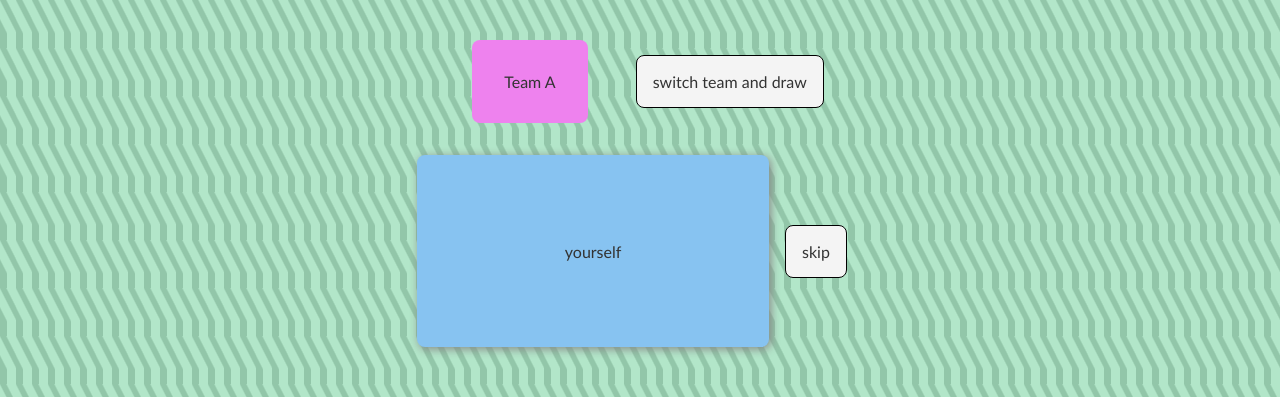
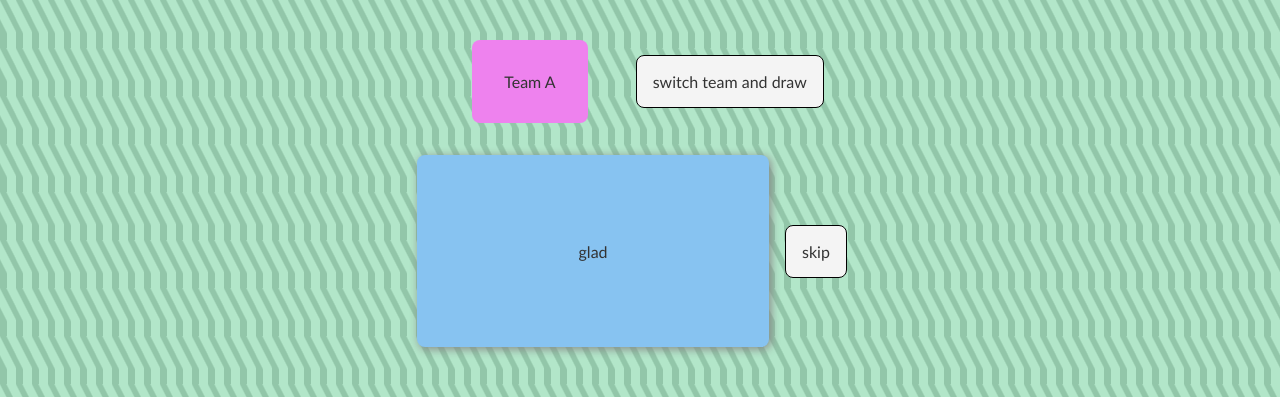
Before and after one commit to caseywatts/lyricsss-svelte, a Svelte app: page / in a window 1280 px wide. Shown: the top 397 px of the page. Built offline with nearby package versions, Linux system fonts and the light colour scheme.

Commit message:
teams or no teams

```diff
--- a/src/App.svelte
+++ b/src/App.svelte
@@ -23,6 +23,7 @@
 		switchTeam();
 		drawAnotherCard();
 	};
+	let playingWithTeams = true;
 </script>
 
 <style>
@@ -73,12 +74,18 @@
 
 <div class="app">
 	<div class="flex-center">
-		<div class="team {currentTeamClass}">{currentTeamName}</div>
-		<button class="lolbutton" on:click={switchTeamAndDraw}>switch team and
-			draw</button>
+		{#if playingWithTeams}
+			<div class="team {currentTeamClass}">{currentTeamName}</div>
+			<button class="lolbutton" on:click={switchTeamAndDraw}>switch team
+				and draw</button>
+		{/if}
 	</div>
 	<div class="flex-center">
 		<div class="card flex-center">{currentCard}</div>
-		<button class="lolbutton" on:click={drawAnotherCard}>skip</button>
+		{#if playingWithTeams}
+			<button class="lolbutton" on:click={drawAnotherCard}>skip</button>
+		{:else}
+			<button class="lolbutton" on:click={drawAnotherCard}>draw</button>
+		{/if}
 	</div>
 </div>
--- a/src/deck.js
+++ b/src/deck.js
@@ -4,7 +4,7 @@ import initial_deck from "./pruned650words.json";
 
 class Deck {
     constructor() {
-        this.deckContents = initial_deck;
+        this.deckContents = randomize(initial_deck);
     }
     get length() {
         return this.deckContents.length;
@@ -14,5 +14,11 @@ class Deck {
     }
 }
 
+function randomize(words) {
+    return words.sort(function () {
+        return Math.random() - 0.5;
+    });
+}
+
 const deck = new Deck();
 export { deck };
```
